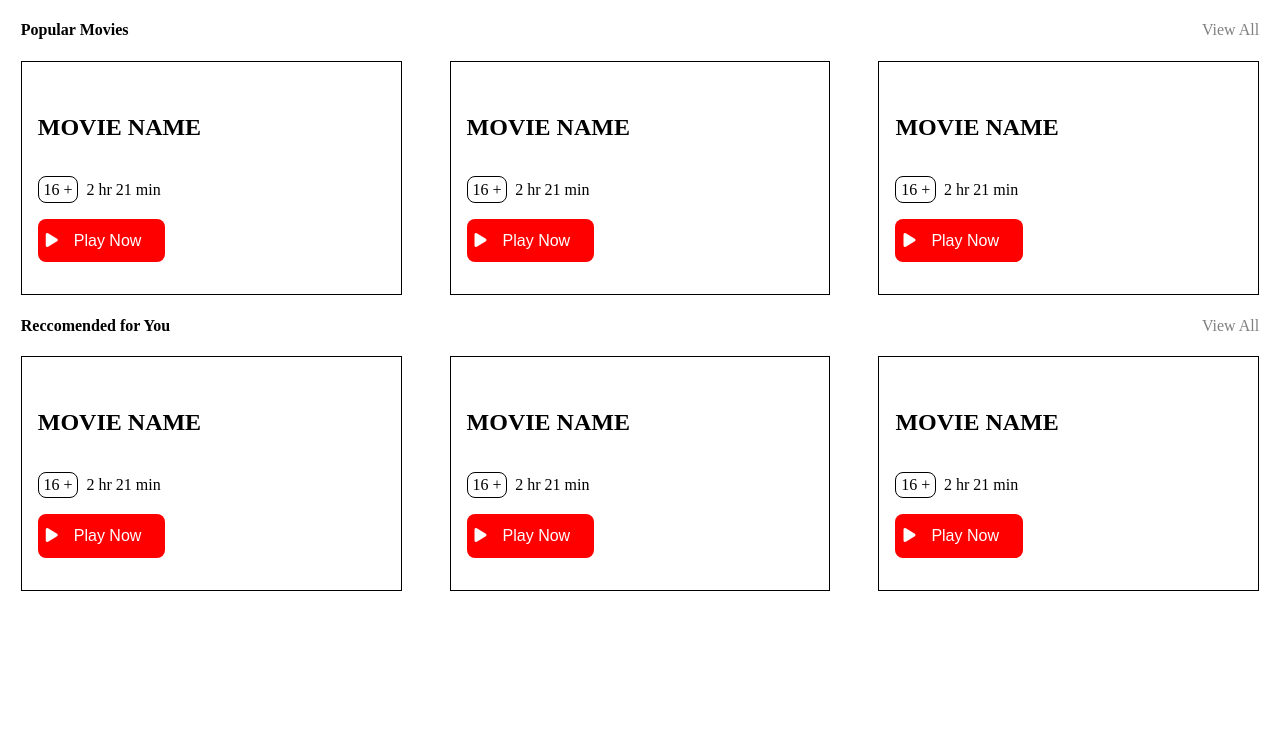
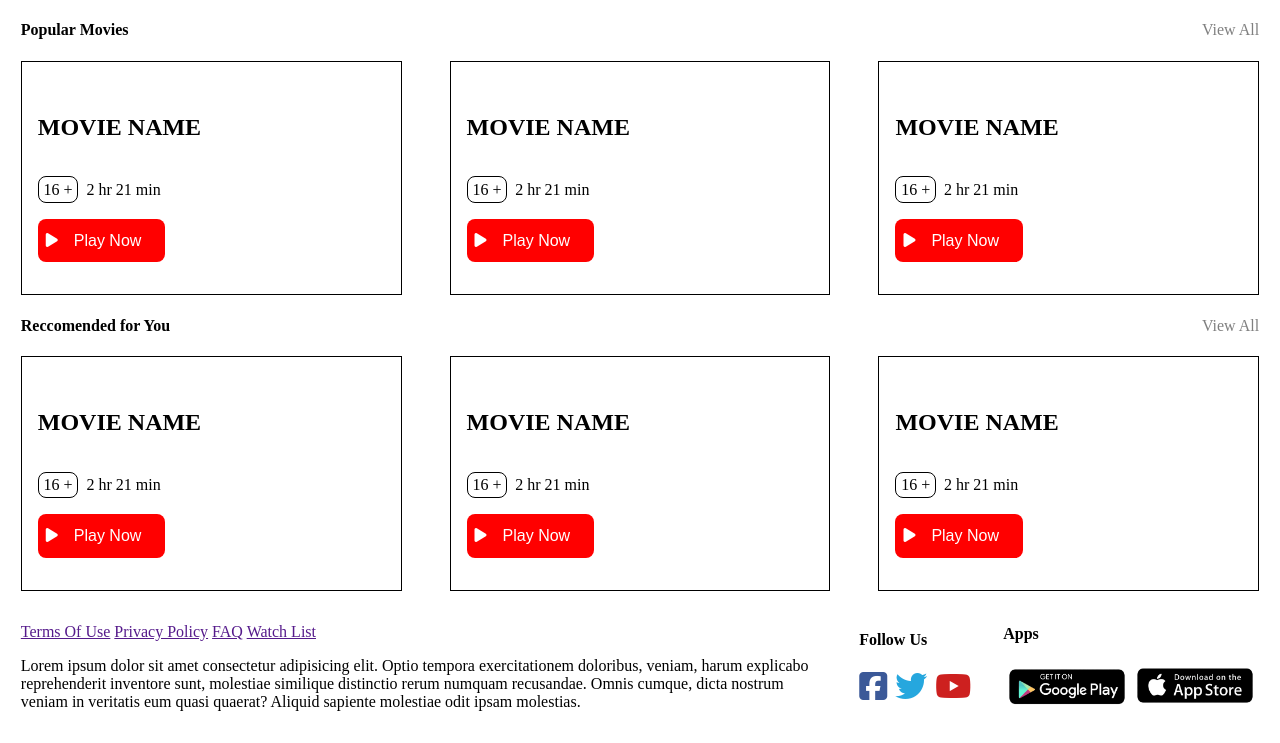
Before and after one commit to osmanyildiz98/witflix-project, a plain HTML site: page index.html in a window 1280 px wide. Shown: the part 755-1498 px from the top of the page. Before the commit the page ends 1346 px from the top, so only its background shows below. Drawn offline with Linux system fonts and the light colour scheme.

Commit message:
footer done

```diff
--- a/index.css
+++ b/index.css
@@ -8,7 +8,7 @@ h2 {
     text-transform: uppercase;
 }
 
-/*$ Header */
+/*~ Header */
 
 header {
     display: flex;
@@ -67,7 +67,7 @@ input {
     outline: none;
 }
 
-/*$ Hero */
+/*~ Hero */
 
 main {
     display: flex;
@@ -126,7 +126,7 @@ button i {
     margin-right: 1rem;
 }
 
-/*$ Suggestion */
+/*~ Suggestion */
 
 .suggestion {
     display: flex;
@@ -183,3 +183,61 @@ button i {
     padding: .8rem 1.5rem .8rem .5rem;
     font-size: 1rem;
 }
+
+/*~ Footer */
+
+footer {
+    display: flex;
+    align-items: center;
+    gap: 2rem;
+    margin: 2rem 0;
+}
+
+footer h4 {
+    margin-top: 0;
+}
+
+.footer-left {
+    display: flex;
+    flex-direction: column;
+    gap: 1rem;
+}
+
+.footer-social {
+    display: flex;
+    flex-direction: column;
+}
+
+.social-accounts {
+    display: flex;
+    gap: .5rem;
+}
+
+.social-accounts i {
+    font-size: 2rem;
+}
+
+.red {
+    color: #CD201F;
+}
+
+.blue {
+    color: #26a7de;
+}
+
+.darkblue {
+    color: #3b5998;
+}
+
+.footer-apps {
+    display: flex;
+    flex-direction: column;
+}
+
+.apps {
+    display: flex;
+}
+
+.apps img {
+    width: 8rem;
+}
--- a/index.html
+++ b/index.html
@@ -117,6 +117,31 @@
         </div>
     </section>
     <!-- Footer -->
-    <footer></footer>
+    <footer>
+        <div class="footer-left">
+            <div class="footer-nav">
+                <a href="">Terms Of Use</a>
+                <a href="">Privacy Policy</a>
+                <a href="">FAQ</a>
+                <a href="">Watch List</a>
+            </div>
+            <div class="footer-text">Lorem ipsum dolor sit amet consectetur adipisicing elit. Optio tempora exercitationem doloribus, veniam, harum explicabo reprehenderit inventore sunt, molestiae similique distinctio rerum numquam recusandae. Omnis cumque, dicta nostrum veniam in veritatis eum quasi quaerat? Aliquid sapiente molestiae odit ipsam molestias.</div>
+        </div>
+        <div class="footer-social">
+            <h4>Follow Us</h4>
+            <div class="social-accounts">
+                <i class="fa-brands fa-square-facebook darkblue"></i>
+                <i class="fa-brands fa-twitter blue"></i>
+                <i class="fa-brands fa-youtube red"></i>
+            </div>
+        </div>
+        <div class="footer-apps">
+            <h4>Apps</h4>
+            <div class="apps">
+                <img src="assets/images/google-play.png" alt="google-play-image">
+                <img src="assets/images/app-store.png" alt="app-store-image">
+            </div>
+        </div>
+    </footer>
 </body>
 </html>
```
Also changed, not shown: assets/images/app-store.png (added), assets/images/google-play.png (added).
